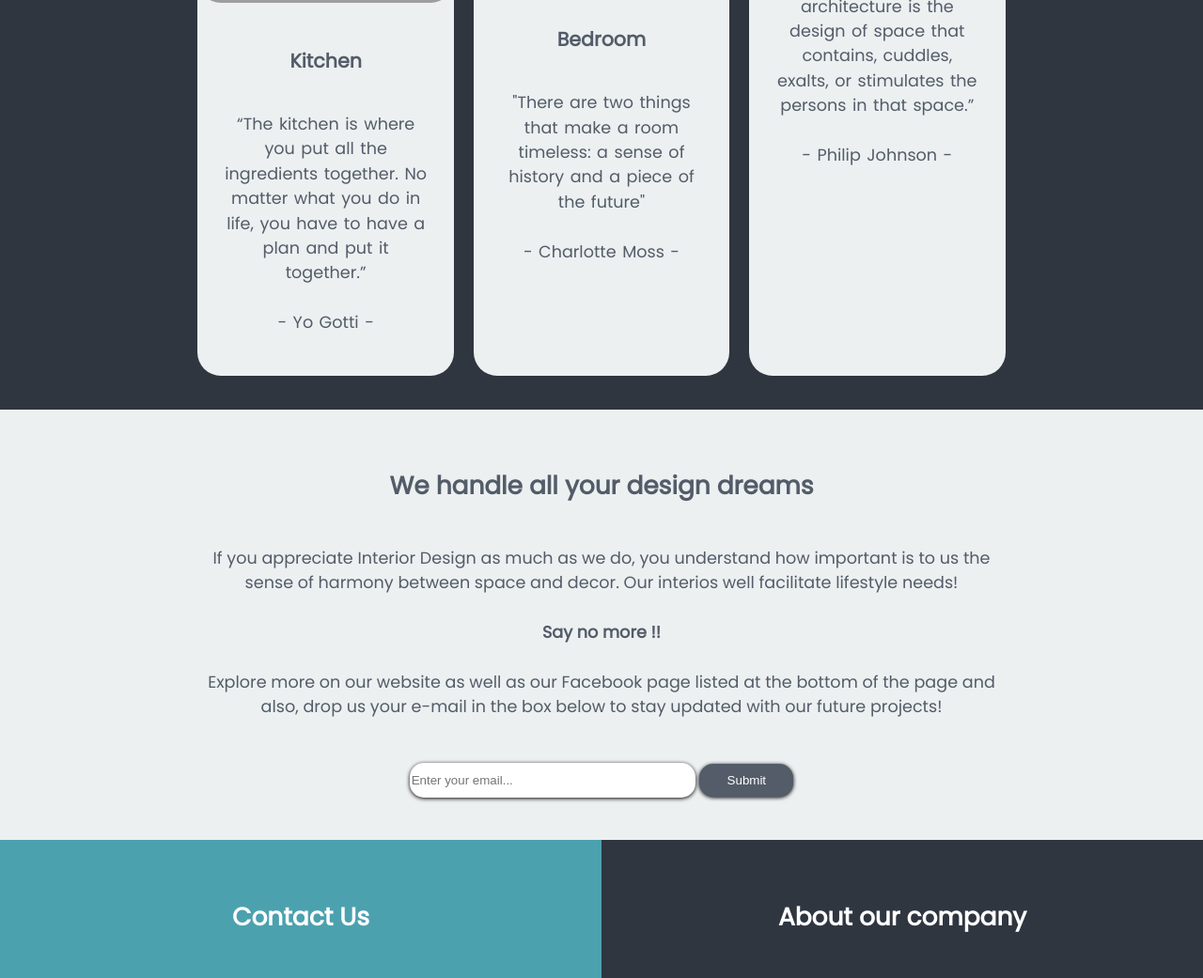
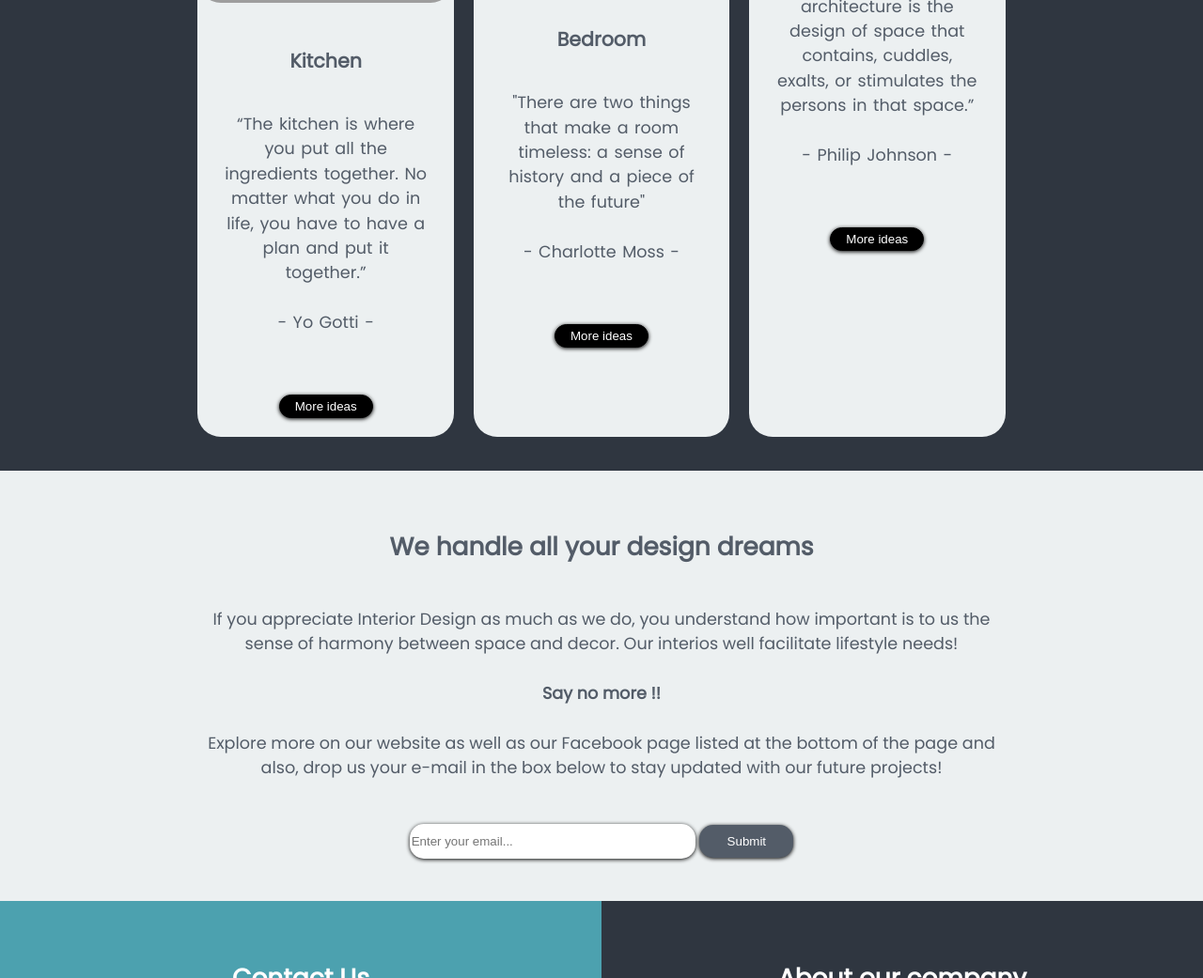
Before and after one commit to Gebrun/Clamel-Project, a plain HTML site: page index.html in a window 1280 px wide. Shown: the part 1014-2055 px from the top of the page at 94% size. Drawn offline with Linux system fonts and the light colour scheme; grey boxes are pictures that could not be loaded.

```diff
--- a/index.html
+++ b/index.html
@@ -63,6 +63,7 @@
 
                             <br/>- Yo Gotti -</p>
                     </div>
+                    <a href="#"></a><button class="card-btn1">More ideas</button></a>
                 </div>
             </li>
             <li>
@@ -74,6 +75,7 @@
 
                         <br/>- Charlotte Moss -</p>
                     </div>
+                    <a href="#"></a><button class="card-btn2">More ideas</button></a>
                 </div>
             </li>
             <li>
@@ -85,6 +87,7 @@
 
                         <br/>- Philip Johnson -</p>
                     </div>
+                    <a href="#"></a><button class="card-btn3">More ideas</button></a>
                 </div>
             </li>
         </ul>
--- a/styles.css
+++ b/styles.css
@@ -2,6 +2,10 @@
 
 
 /* Core styles */
+
+html {
+    scroll-behavior: smooth;
+}
 
 body {
     margin: 0;
@@ -142,6 +146,31 @@ a:hover {
     color: #535c68;
 }
 
+.card-btn1,
+.card-btn2,
+.card-btn3 {
+    display: inline-block;
+    text-decoration: none;
+    border: 1px solid #000000;
+    border-radius: 30px;
+    background: #000000;
+    color: #fff;
+    margin: 1.5em 0;
+    box-shadow: 0 1px 4px #000000;
+    width: 100px;
+    height: 25px;
+
+}
+
+.card-btn1:hover,
+.card-btn2:hover,
+.card-btn3:hover {
+    color: #000000;
+    background: none;
+    cursor: pointer;
+    transition: .1s;
+}
+
 .card-content {
     padding: 1.5em;
 }
```
